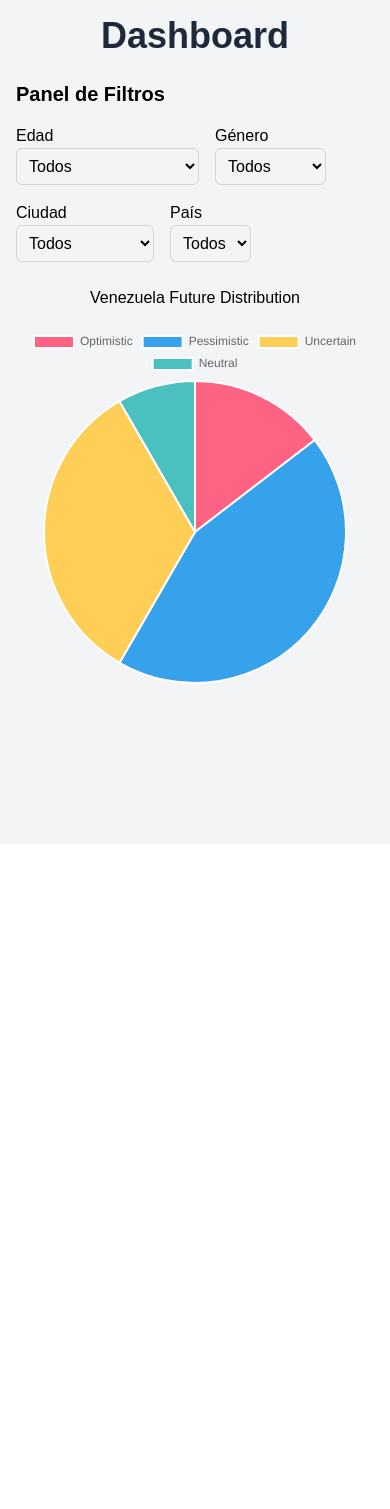
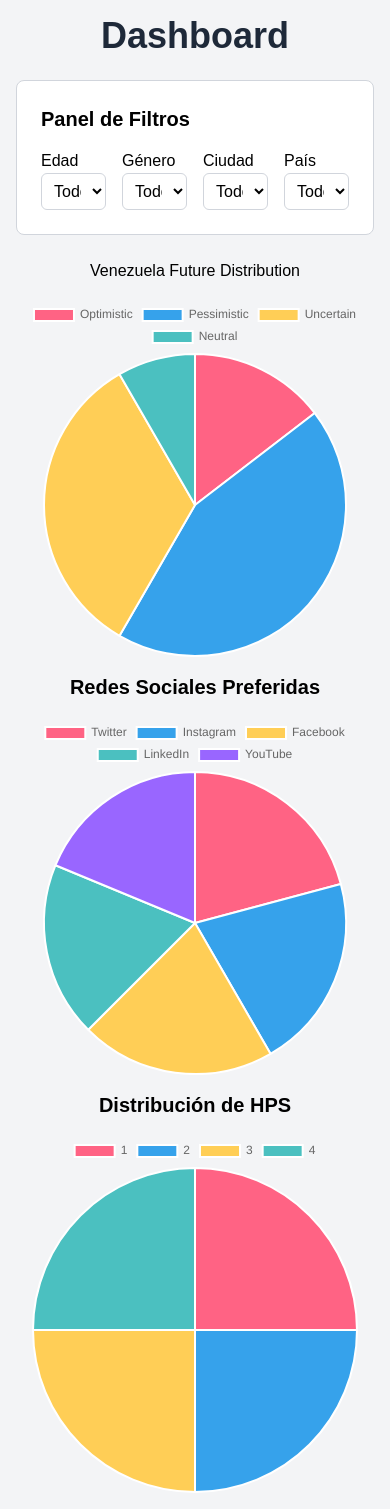
Before and after one commit to jtovarto/data-display, a Next.js app: page / in a window 390 px wide. Before the commit the page ends 844 px from the top, so only its background shows below. Built offline with nearby package versions, Linux system fonts and the light colour scheme.

Commit message:
feat: add HpsPieChart and SocialMediaPieChart components for data visualization

```diff
--- /dev/null
+++ b/src/app/components/HpsPieChart.tsx
@@ -0,0 +1,26 @@
+import React from 'react';
+import { Pie } from 'react-chartjs-2';
+import { ChartData, ChartOptions } from 'chart.js';
+
+interface HpsPieChartProps {
+  hpsData: ChartData;
+  hpsOptions: ChartOptions;
+  hpsCounts: Record<string, number>;
+}
+
+export default function HpsPieChart({ hpsData, hpsOptions, hpsCounts }: HpsPieChartProps) {
+  return (
+    <div className="w-full md:w-1/2">
+      {Object.values(hpsCounts).length === 0 ? (
+        <p className="text-center text-gray-500">
+          No hay registros para mostrar en el gráfico.
+        </p>
+      ) : (
+        <>
+          <h2 className="text-center text-xl font-bold mb-4">Distribución de HPS</h2>
+          <Pie data={hpsData} options={hpsOptions} />
+        </>
+      )}
+    </div>
+  );
+}
--- /dev/null
+++ b/src/app/components/SocialMediaPieChart.tsx
@@ -0,0 +1,30 @@
+import React from 'react';
+import { Pie } from 'react-chartjs-2';
+import { ChartData, ChartOptions } from 'chart.js';
+
+interface SocialMediaPieChartProps {
+  socialMediaData: ChartData;
+  socialMediaOptions: ChartOptions;
+  snCounts: Record<string, number>;
+}
+
+export default function SocialMediaPieChart({
+  socialMediaData,
+  socialMediaOptions,
+  snCounts,
+}: SocialMediaPieChartProps) {
+  return (
+    <div className="w-full md:w-1/2">
+      {Object.values(snCounts).length === 0 ? (
+        <p className="text-center text-gray-500">
+          No hay registros para mostrar en el gráfico.
+        </p>
+      ) : (
+        <>
+          <h2 className="text-center text-xl font-bold mb-4">Redes Sociales Preferidas</h2>
+          <Pie data={socialMediaData} options={socialMediaOptions} />
+        </>
+      )}
+    </div>
+  );
+}
--- a/src/app/page.tsx
+++ b/src/app/page.tsx
@@ -1,11 +1,14 @@
 "use client";
 import { useMemo, useState } from "react";
 import mockData from "../mockData.json";
-import { Pie } from "react-chartjs-2";
 import "chart.js/auto";
 import "./globals.css";
 import { Chart as ChartJS, ArcElement, Tooltip, Legend } from "chart.js";
 import { VenezuelaFuture } from "@/types";
+import FilterPanel from "./components/FilterPanel";
+import PieChart from "./components/PieChart";
+import SocialMediaPieChart from "./components/SocialMediaPieChart";
+import HpsPieChart from "./components/HpsPieChart";
 ChartJS.register(ArcElement, Tooltip, Legend);
 
 const ageRanges = [
@@ -15,6 +18,20 @@ const ageRanges = [
   { label: "Adulto (36-59)", min: 36, max: 59 },
   { label: "Mayor (60+)", min: 60, max: Infinity },
 ];
+
+type PieOptionType = {
+  plugins: {
+    tooltip: {
+      callbacks: {
+        label: (context: {
+          dataset: { data: number[] };
+          raw: number;
+          label: string;
+        }) => string;
+      };
+    };
+  };
+};
 
 export default function Dashboard() {
   const [filters, setFilters] = useState({
@@ -27,57 +44,134 @@ export default function Dashboard() {
     sn: "",
     imv: "",
     hps: "",
-    ageRange: null,
+    ageRange: undefined,
   });
-
-  const handleFilterChange = (e) => {
-    const { name, value } = e.target;
-    setFilters({ ...filters, [name]: value });
-  };
-
-  const handleAgeRangeChange = (e) => {
-    const selectedRange = ageRanges.find(
-      (range) => range.label === e.target.value
-    );
-    setFilters({ ...filters, ageRange: selectedRange });
-  };
 
   const filteredData = mockData.filter((item) => {
     return Object.keys(filters).every((key) => {
-      if (!filters[key]) return true;
+      const typedKey = key as keyof typeof filters;
+      if (!filters[typedKey]) return true;
       if (key === "ageRange") {
-        const { min, max } = filters[key];
-        return item.age >= min && item.age <= max;
+        if (filters[key]) {
+          const { min, max } = filters[key] as { min: number; max: number };
+          return item.age >= min && item.age <= max;
+        }
+        return true;
       }
-      return item[key]
-        .toString()
+      return (
+        item as {
+          fn: string;
+          ln: string;
+          st: string;
+          ct: string;
+          co: string;
+          age: number;
+          gen: string;
+          sn: string;
+          imv: number;
+          hps: number;
+        }
+      )[key as keyof typeof item]
+        ?.toString()
         .toLowerCase()
-        .includes(filters[key].toLowerCase());
+        .includes(
+          filters[key as keyof typeof filters]?.toString().toLowerCase() || ""
+        );
     });
   });
 
   const keys = Object.keys(VenezuelaFuture);
   const imvCounts = useMemo(() => {
-    return filteredData.reduce((acc, item) => {
+    return filteredData.reduce((acc: Record<string, number>, item) => {
       acc[keys[item.imv + 3]] = (acc[keys[item.imv + 3]] || 0) + 1;
       return acc;
-    }, {});
-  }, [filteredData]);
-
-  console.log({ imvCounts, keys });
+    }, {} as Record<string, number>);
+  }, [filteredData, keys]);
 
   const pieData = {
     labels: Object.keys(imvCounts),
     datasets: [
       {
-        data: Object.values(imvCounts),
+        data: Object.values(imvCounts) as number[],
         backgroundColor: ["#FF6384", "#36A2EB", "#FFCE56", "#4BC0C0"],
         hoverOffset: 4,
       },
     ],
   };
 
-  const pieOptions = {
+  const pieOptions: PieOptionType = {
+    plugins: {
+      tooltip: {
+        callbacks: {
+          label: function (tooltipItem) {
+            const total = tooltipItem.dataset.data.reduce(
+              (sum, value) => sum + (typeof value === "number" ? value : 0),
+              0
+            );
+            const rawValue =
+              typeof tooltipItem.raw === "number" ? tooltipItem.raw : 0;
+            const percentage = ((rawValue / total) * 100).toFixed(2);
+            return `${tooltipItem.label}: ${rawValue} (${percentage}%)`;
+          },
+        },
+      },
+    },
+  };
+
+  const snCounts = useMemo(() => {
+    return mockData.reduce((acc, item) => {
+      acc[item.sn] = (acc[item.sn] || 0) + 1;
+      return acc;
+    }, {});
+  }, []);
+
+  const socialMediaData = {
+    labels: Object.keys(snCounts),
+    datasets: [
+      {
+        data: Object.values(snCounts),
+        backgroundColor: ["#FF6384", "#36A2EB", "#FFCE56", "#4BC0C0", "#9966FF"],
+        hoverOffset: 4,
+      },
+    ],
+  };
+
+  const socialMediaOptions = {
+    plugins: {
+      tooltip: {
+        callbacks: {
+          label: function (context) {
+            const total = context.dataset.data.reduce(
+              (sum, value) => sum + value,
+              0
+            );
+            const percentage = ((context.raw / total) * 100).toFixed(2);
+            return `${context.label}: ${context.raw} (${percentage}%)`;
+          },
+        },
+      },
+    },
+  };
+
+  const hpsCounts = useMemo(() => {
+    return mockData.reduce((acc, item) => {
+      acc[item.hps] = (acc[item.hps] || 0) + 1;
+      return acc;
+    }, {});
+  }, []);
+
+  const hpsData = {
+    labels: Object.keys(hpsCounts),
+    datasets: [
+      {
+        data: Object.values(hpsCounts),
+        backgroundColor: ["#FF6384", "#36A2EB", "#FFCE56", "#4BC0C0", "#9966FF"],
+        hoverOffset: 4,
+      },
+    ],
+  };
+
+  const hpsOptions = {
     plugins: {
       tooltip: {
         callbacks: {
@@ -98,84 +192,39 @@ export default function Dashboard() {
   const uniqueCities = Array.from(new Set(mockData.map((item) => item.ct)));
   const uniqueCountries = Array.from(new Set(mockData.map((item) => item.co)));
 
-  const handleGenderChange = (e) => {
-    setFilters({ ...filters, gen: e.target.value });
-  };
-
-  const handleCityChange = (e) => {
-    setFilters({ ...filters, ct: e.target.value });
-  };
-
-  const handleCountryChange = (e) => {
-    setFilters({ ...filters, co: e.target.value });
-  };
-
   return (
     <div className="dashboard-container">
       <header className="dashboard-header">
-        <h1 className="text-4xl font-extrabold text-center text-gray-800 mb-6">Dashboard</h1>
+        <h1 className="text-4xl font-extrabold text-center text-gray-800 mb-6">
+          Dashboard
+        </h1>
       </header>
-      <div className="dashboard-filters">
-        <h2 className="text-xl font-bold mb-4">Panel de Filtros</h2>
-        <div className="flex flex-row gap-4 flex-wrap">
-          <div>
-            <h3>Edad</h3>
-            <select onChange={handleAgeRangeChange}>
-              <option value="">Todos</option>
-              {ageRanges.map((range) => (
-                <option key={range.label} value={range.label}>
-                  {range.label}
-                </option>
-              ))}
-            </select>
-          </div>
-          <div>
-            <h3>Género</h3>
-            <select onChange={handleGenderChange} value={filters.gen}>
-              <option value="">Todos</option>
-              {uniqueGenders.map((gender) => (
-                <option key={gender} value={gender}>
-                  {gender === "M" ? "Masculino" : "Femenino"}
-                </option>
-              ))}
-            </select>
-          </div>
-          <div>
-            <h3>Ciudad</h3>
-            <select onChange={handleCityChange} value={filters.ct}>
-              <option value="">Todos</option>
-              {uniqueCities.map((city) => (
-                <option key={city} value={city}>
-                  {city}
-                </option>
-              ))}
-            </select>
-          </div>
-          <div>
-            <h3>País</h3>
-            <select onChange={handleCountryChange} value={filters.co}>
-              <option value="">Todos</option>
-              {uniqueCountries.map((country) => (
-                <option key={country} value={country}>
-                  {country}
-                </option>
-              ))}
-            </select>
-          </div>
-        </div>
-      </div>
+      <FilterPanel
+        filters={filters}
+        setFilters={setFilters}
+        ageRanges={ageRanges}
+        uniqueGenders={uniqueGenders}
+        uniqueCities={uniqueCities}
+        uniqueCountries={uniqueCountries}
+      />
       <main className="dashboard-content">
         <div className="flex flex-col items-center justify-center gap-4">
           <h2>Venezuela Future Distribution</h2>
-          <div className="w-full md:w-1/2">
-            {Object.values(imvCounts).length === 0 ? (
-              <p className="text-center text-gray-500">
-                No hay registros para mostrar en el gráfico.
-              </p>
-            ) : (
-              <Pie data={pieData} options={pieOptions} />
-            )}
-          </div>
+          <PieChart
+            pieData={pieData}
+            pieOptions={pieOptions}
+            imvCounts={imvCounts}
+          />
+          <SocialMediaPieChart
+            socialMediaData={socialMediaData}
+            socialMediaOptions={socialMediaOptions}
+            snCounts={snCounts}
+          />
+          <HpsPieChart
+            hpsData={hpsData}
+            hpsOptions={hpsOptions}
+            hpsCounts={hpsCounts}
+          />
         </div>
       </main>
     </div>
```
